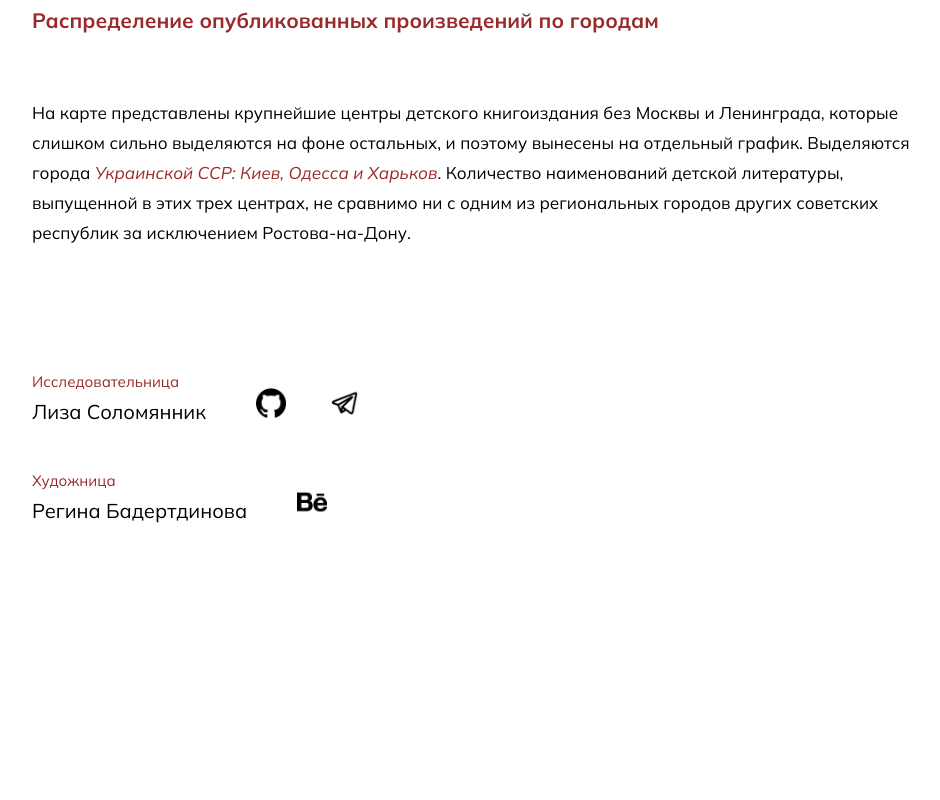
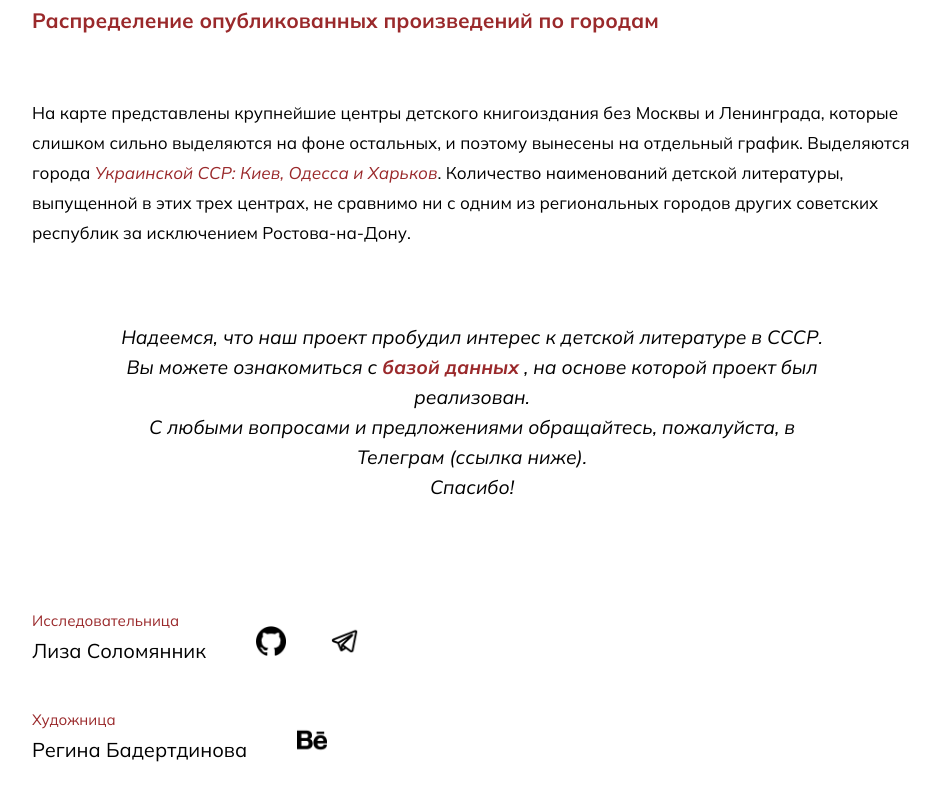
Before and after one commit to lizasolomyannik/childlit-website, a website: page index.html in a window 1280 px wide. Shown: the part 6727-7527 px from the top of the page, without its empty margins (168-1108 px from the left). Before the commit the page ends 7353 px from the top, so only its background shows below. Drawn offline with Linux system fonts and the light colour scheme.

Commit message:
add conclusion

```diff
--- a/index.html
+++ b/index.html
@@ -434,6 +434,21 @@
             </p>
         </div>
 
+        <div class="conclusion">
+            <p>
+                Надеемся, что наш проект пробудил интерес к детской литературе в СССР.
+            </p>
+            <p>
+                Вы можете ознакомиться с <a href="https://github.com/maslinych/childlit-rus" target="_blank" style="color: #9a292b; font-weight: 700;">базой данных</a> , на основе которой проект был реализован.
+            </p>
+            <p>
+                С любыми вопросами и предложениями обращайтесь, пожалуйста, в Телеграм (ссылка ниже).
+            </p>
+            <p>
+                Спасибо!
+            </p>
+        </div>
+
         <div class="authors">
             <div class="member">
                 <div class="role">
--- a/styles/style.css
+++ b/styles/style.css
@@ -359,7 +359,7 @@ body {
 
 .authors {
     padding-left: 12.5rem;
-    margin-top: 6.25rem;
+    margin-top: 5rem;
     margin-bottom: 5rem;
     /* padding-left: 200px;
     margin-top: 100px;
@@ -393,3 +393,18 @@ body {
     margin: 1.25rem;
     padding-top: 1.25rem;
 }
+
+.conclusion {
+    width: 100%;
+    text-align: center;
+    padding: 1.5rem 17rem 0.3rem 17rem;
+    /* padding: 2rem 15.625rem 1rem 15.625rem; */
+}
+
+.conclusion p {
+    line-height: 1.875rem;
+    /* line-height: 30px; */
+    font-style: italic;
+    font-weight: 400;
+    font-size: 1.2rem;
+}
```
